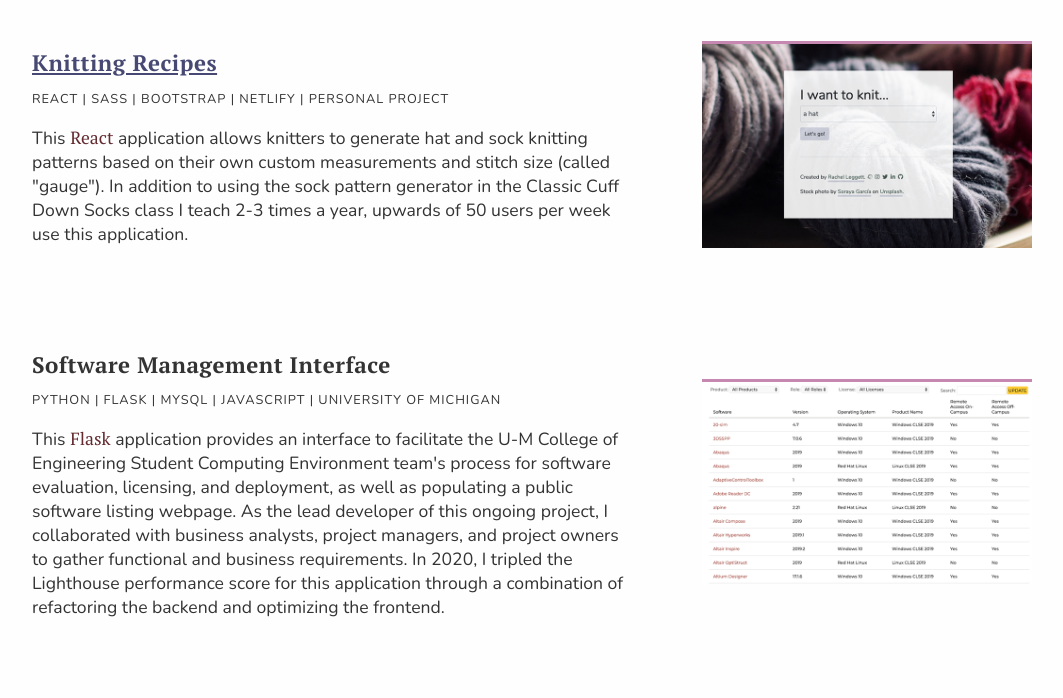
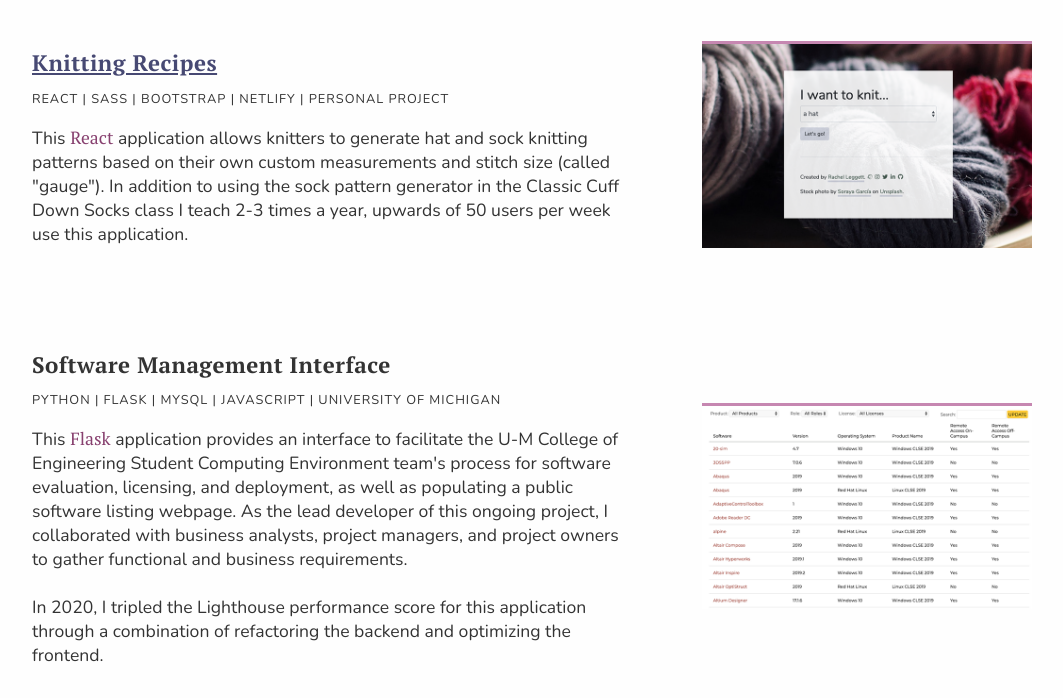
Before and after one commit to rmleg/portfolio, a Gatsby site in the folder v2/: page / in a window 1280 px wide. Shown: the part 1260-1958 px from the top of the page, without its empty margins (108-1171 px from the left). Built offline with nearby package versions, Linux system fonts and the light colour scheme; Gatsby itself is replaced by a stand-in of ours.

Commit message:
final fix for project descriptions

```diff
--- a/v2/src/pages/index.js
+++ b/v2/src/pages/index.js
@@ -47,7 +47,8 @@ export default props => {
                   well as populating a public software listing webpage. As the lead
                   developer of this ongoing project, I collaborated with business
                   analysts, project managers, and project owners to gather
-                  functional and business requirements. In 2020, I tripled the
+                  functional and business requirements.<br /><br />
+                  In 2020, I tripled the
                   Lighthouse performance score for this
                   application through a combination of refactoring the backend
                   and optimizing the frontend.`}
--- a/v2/src/styles/style.scss
+++ b/v2/src/styles/style.scss
@@ -132,7 +132,7 @@ h3 {
 em {
   font-family: $serif;
   font-style: normal;
-  color: $wine;
+  color: $dark-pink;
 }
 
 main {
```
